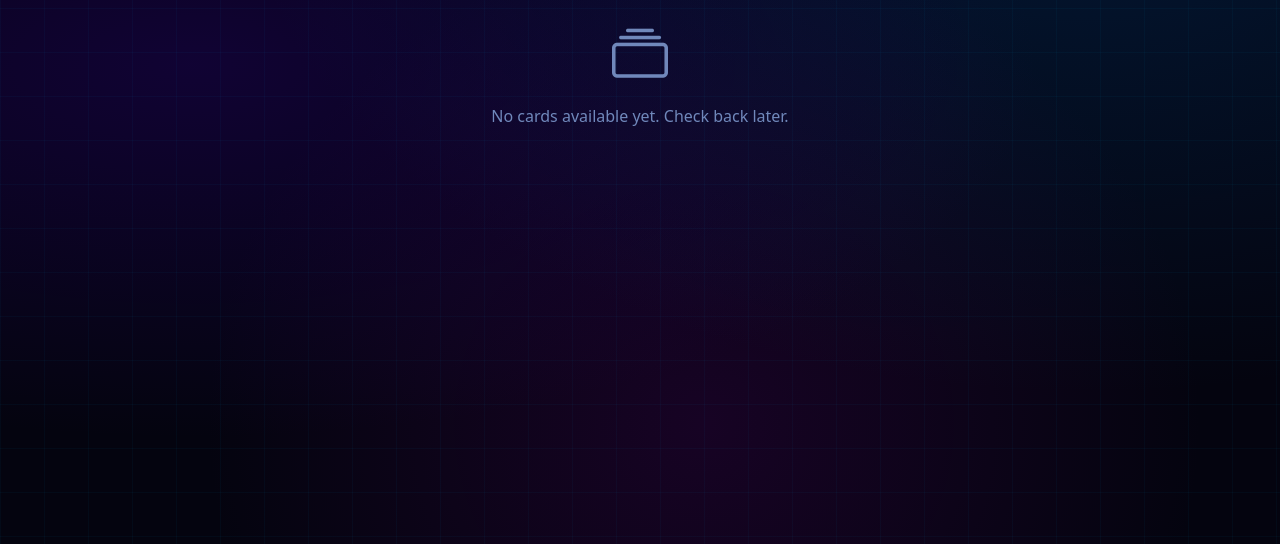
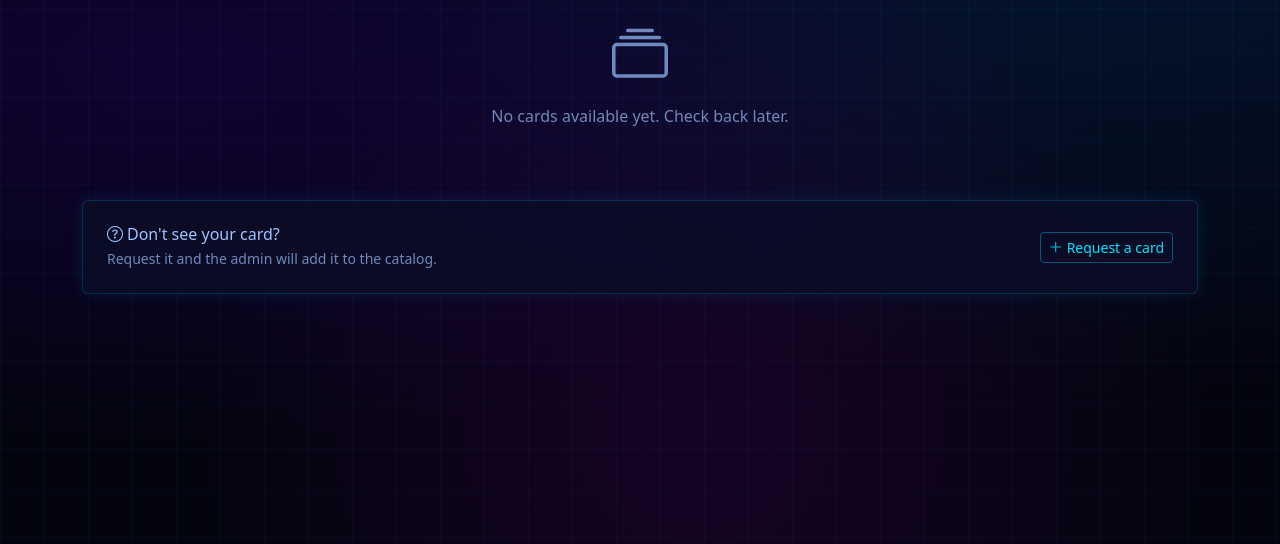
Before and after one commit to trentschroeder/card-benefits-tracker, a Flask app: page /add-card in a window 1280 px wide. Shown: the part 256-800 px from the top of the page. Run offline with Flask 3, Linux system fonts and the light colour scheme; the visitor is signed in with stand-in values (Sample User, id 1); data comes from the database, SQL or seed files in the repository; data that the repository does not hold is empty.

Commit message:
Add nightly DB backups + 'request a card' flow
Backups: backup_db.py makes a consistent SQLite hot-copy into a backups dir
with rotation; deploy/ ships a card-benefits-backup .service + .timer to run it
nightly.

Request a card: users can request a card that's not in the catalog from the
Add a Card page (new card_requests table). Admins see open requests on the Card
Templates page and mark them handled/dismissed; requests are emailed to admins
best-effort.

```diff
--- a/app.py
+++ b/app.py
@@ -14,7 +14,8 @@ from werkzeug.security import check_password_hash, generate_password_hash
 
 from periods import get_current_period, days_left, PERIOD_LABELS
 from email_sender import (send_reminder_email, send_invite_email,
-                           send_reset_email, send_share_invite_email)
+                           send_reset_email, send_share_invite_email,
+                           send_card_request_email)
 
 app = Flask(__name__)
 
@@ -1429,6 +1430,51 @@ def add_card():
     return render_template('add_card.html', cards=rows)
 
 
+@app.route('/add-card/request', methods=['POST'])
+@login_required
+def card_request():
+    """A user asks for a card that's not in the catalog yet. Stored for admins
+    to action on the Card Templates page, and emailed to them (best-effort)."""
+    name  = request.form.get('card_name', '').strip()
+    notes = request.form.get('notes', '').strip() or None
+    if not name:
+        flash('Enter the name of the card you want.', 'danger')
+        return redirect(url_for('add_card'))
+    db = get_db()
+    db.execute('INSERT INTO card_requests (user_id, card_name, notes) VALUES (?, ?, ?)',
+               (g.user['id'], name, notes))
+    db.commit()
+    gmail_user = get_setting(db, 'gmail_user')
+    gmail_pass = get_setting(db, 'gmail_app_password')
+    base = (get_setting(db, 'app_base_url', APP_BASE_URL) or APP_BASE_URL).rstrip('/')
+    admins = [r['email'] for r in db.execute(
+        'SELECT COALESCE(notification_email, email) AS email FROM users WHERE is_admin = 1'
+    ).fetchall() if r['email']]
+    db.close()
+    if gmail_user and gmail_pass and admins:
+        try:
+            send_card_request_email(gmail_user, gmail_pass, admins, g.user['email'],
+                                    name, notes, f'{base}/card-templates')
+        except Exception as e:
+            app.logger.error(f'Card request email failed: {e}')
+    flash('Thanks! Your request was sent to the admin.', 'success')
+    return redirect(url_for('add_card'))
+
+
+@app.route('/card-requests/<int:req_id>/resolve', methods=['POST'])
+@admin_required
+def card_request_resolve(req_id):
+    status = request.form.get('status', 'done')
+    if status not in ('done', 'dismissed'):
+        status = 'done'
+    db = get_db()
+    db.execute('UPDATE card_requests SET status = ? WHERE id = ?', (status, req_id))
+    db.commit()
+    db.close()
+    flash('Request updated.', 'success')
+    return redirect(url_for('card_templates'))
+
+
 @app.route('/card-templates')
 @admin_required
 def card_templates():
@@ -1443,8 +1489,14 @@ def card_templates():
         FROM cards c
         ORDER BY c.active DESC, c.published DESC, c.name
     ''').fetchall()
-    db.close()
-    return render_template('card_templates.html', cards=rows)
+    requests = db.execute('''
+        SELECT cr.id, cr.card_name, cr.notes, cr.created_at, u.email AS requester
+        FROM card_requests cr JOIN users u ON u.id = cr.user_id
+        WHERE cr.status = 'open'
+        ORDER BY cr.created_at DESC
+    ''').fetchall()
+    db.close()
+    return render_template('card_templates.html', cards=rows, requests=requests)
 
 
 @app.route('/card-templates/<int:card_id>/add', methods=['POST'])
--- a/schema.sql
+++ b/schema.sql
@@ -148,6 +148,18 @@ CREATE TABLE IF NOT EXISTS settings (
     value   TEXT
 );
 
+-- Users can request a card that isn't in the catalog yet; admins see open
+-- requests on the Card Templates page and mark them handled/dismissed.
+CREATE TABLE IF NOT EXISTS card_requests (
+    id          INTEGER PRIMARY KEY AUTOINCREMENT,
+    user_id     INTEGER NOT NULL,
+    card_name   TEXT    NOT NULL,
+    notes       TEXT,
+    status      TEXT    NOT NULL DEFAULT 'open',  -- open | done | dismissed
+    created_at  TIMESTAMP DEFAULT CURRENT_TIMESTAMP,
+    FOREIGN KEY (user_id) REFERENCES users(id) ON DELETE CASCADE
+);
+
 CREATE INDEX IF NOT EXISTS idx_benefits_card   ON benefits(card_id);
 CREATE INDEX IF NOT EXISTS idx_benefit_default_reminders ON benefit_default_reminders(benefit_id);
 CREATE INDEX IF NOT EXISTS idx_user_cards_user ON user_cards(user_id, active);
--- a/templates/add_card.html
+++ b/templates/add_card.html
@@ -57,4 +57,35 @@
 </div>
 {% endif %}
 
+<!-- Request a card that isn't in the catalog -->
+<div class="card p-3 p-md-4 mt-4">
+  <div class="d-flex align-items-center justify-content-between flex-wrap gap-2">
+    <div>
+      <h6 class="mb-1"><i class="bi bi-question-circle me-1"></i>Don't see your card?</h6>
+      <div class="text-muted small mb-0">Request it and the admin will add it to the catalog.</div>
+    </div>
+    <button class="btn btn-outline-primary btn-sm" type="button"
+            data-bs-toggle="collapse" data-bs-target="#requestCard"
+            aria-expanded="false" aria-controls="requestCard">
+      <i class="bi bi-plus-lg me-1"></i>Request a card
+    </button>
+  </div>
+  <div class="collapse mt-3" id="requestCard">
+    <form method="post" action="{{ url_for('card_request') }}">
+      <input type="hidden" name="csrf_token" value="{{ csrf_token() }}">
+      <div class="mb-2">
+        <label class="form-label">Card name <span class="text-danger">*</span></label>
+        <input name="card_name" type="text" class="form-control"
+               placeholder="e.g. Chase Sapphire Reserve for Business" required>
+      </div>
+      <div class="mb-2">
+        <label class="form-label">Anything else? <span class="text-muted">(optional)</span></label>
+        <input name="notes" type="text" class="form-control"
+               placeholder="Benefits you care about, issuer, etc.">
+      </div>
+      <button class="btn btn-primary btn-sm"><i class="bi bi-send me-1"></i>Send request</button>
+    </form>
+  </div>
+</div>
+
 {% endblock %}
```
Also changed, not shown: backup_db.py (added, +56 -0 lines), email_sender.py (+33 -0 lines), templates/card_templates.html (+33 -0 lines), 2 other files.
